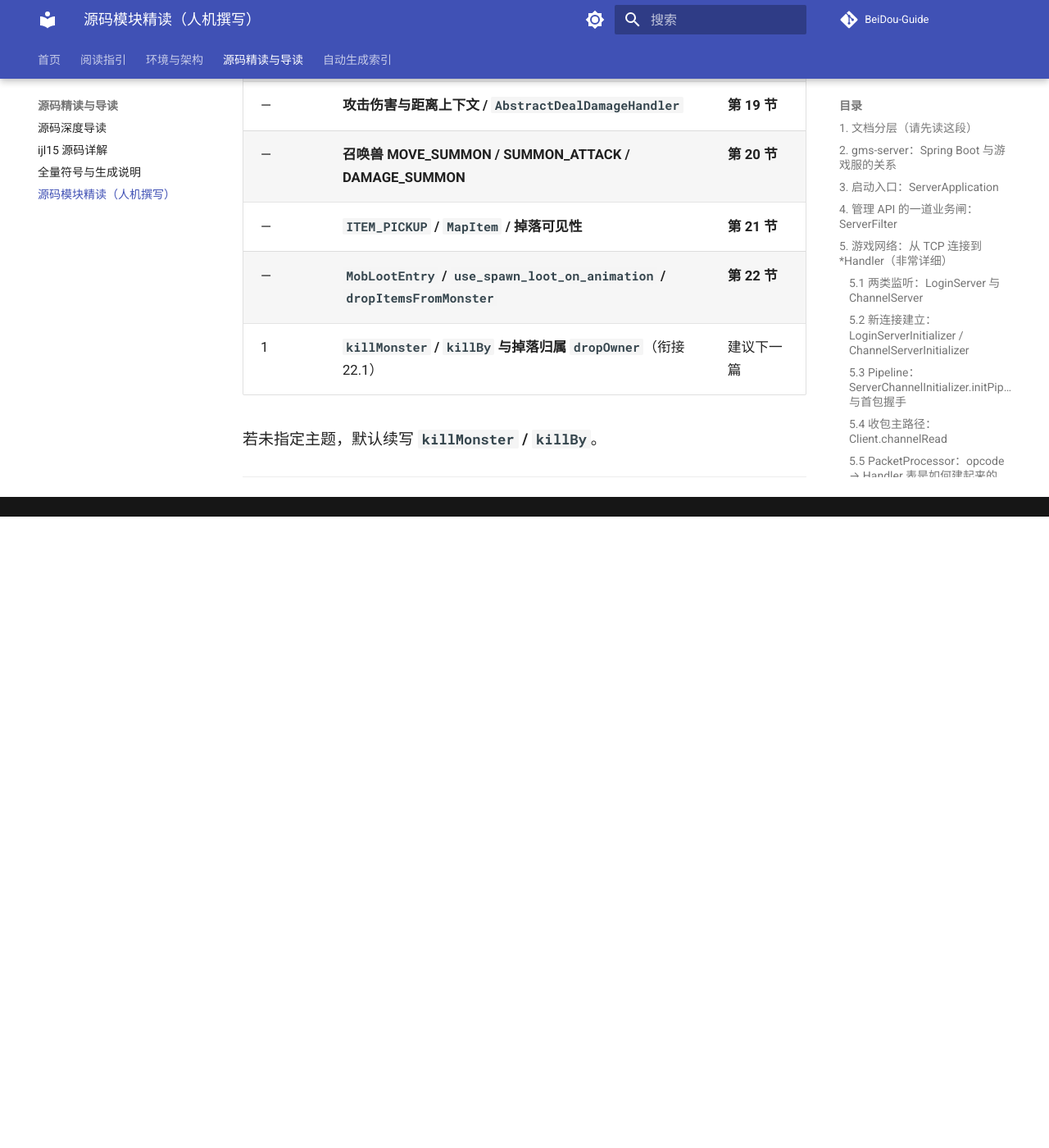
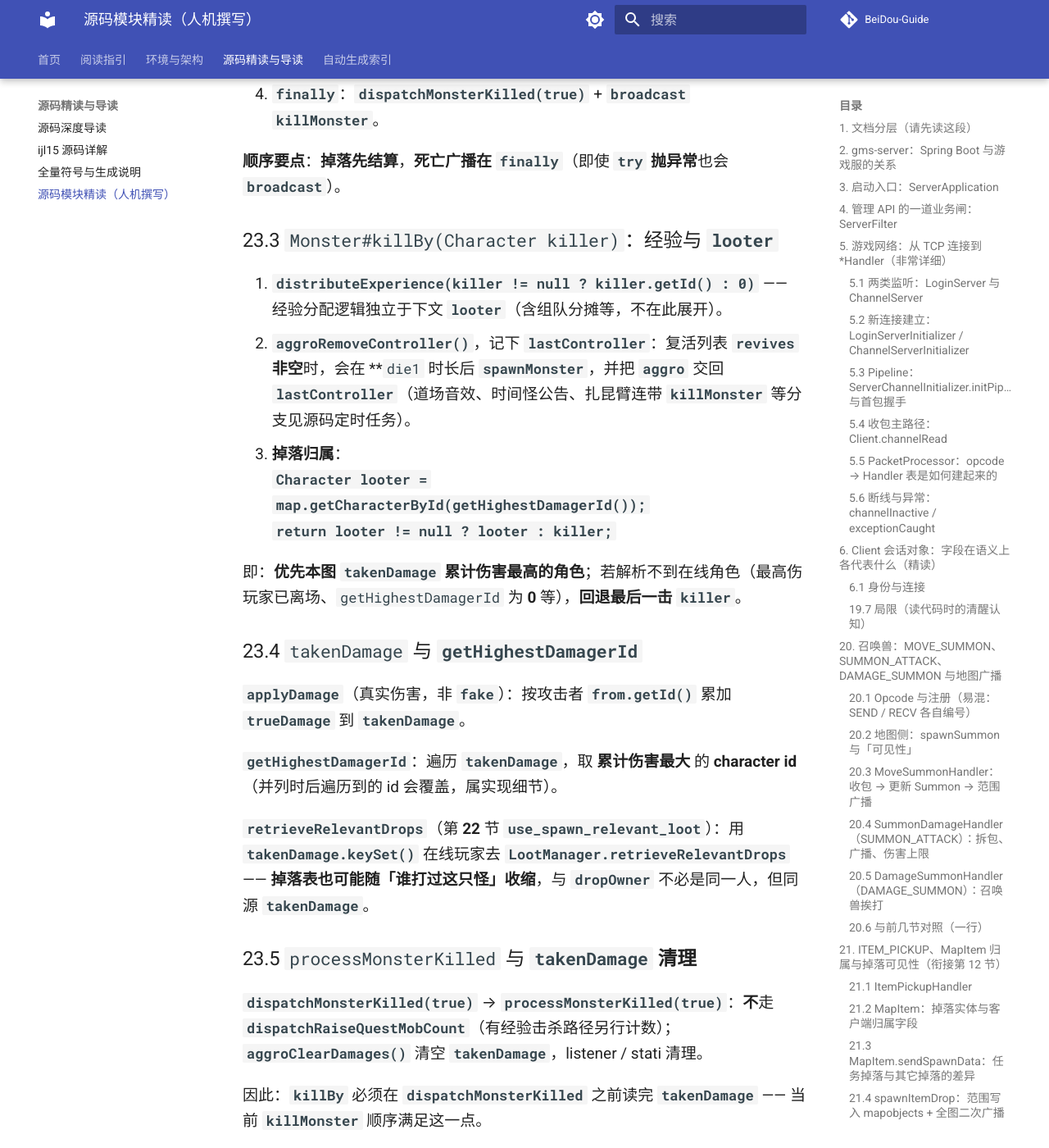
Before and after one commit to Uuclear/BeiDou-Guide, an MkDocs documentation site: the page built from docs/12-源码模块精读-人机撰写.md, in a window 1280 px wide and 1400 px high, scrolled down 93736 px. Shown: the whole window at 82% size. Built offline with MkDocs 1.6.1 and Material for MkDocs 9.7.7, drawn with Linux system fonts in a browser that asks for light colours; comment, search, counter and statistics services are not loaded; before the commit the page ends 94366 px from its top, so only the background shows below that; some of the changed text lies outside the part shown.

Commit message:
docs: 精读 killMonster、killBy 与掉落归属 dropOwner（第23节）
Co-authored-by: uuclear <382563984@qq.com>

```diff
--- a/docs/12-源码模块精读-人机撰写.md
+++ b/docs/12-源码模块精读-人机撰写.md
@@ -1271,7 +1271,65 @@ CLOSE_RANGE / RANGED / MAGIC → parseDamage → applyAttack
 
 ---
 
-## 23. ijl15（客户端 DLL）在进程里做什么（浓缩）
+## 23. `killMonster`、`removeKilledMonsterObject` 与 **`Monster.killBy` → 掉落归属
+
+本节衔接 **第 22 节**：**谁作为 `Character owner` 写进 `MapItem`**，来自 **`dropFromMonster(dropOwner, …)`** 的 **`dropOwner`**；而 **`dropOwner`** 又由 **`Monster.killBy(killer)`** 的返回值（再 **`null` 则回退 `killer`**）决定。
+
+### 23.1 入口：`damageMonster` → **`killMonster(monster, chr, true)`**
+
+**`MapleMap#damageMonster(chr, monster, damage)`**：怪仍 **`isAlive()`** 时 **`monster.damage(chr, damage, false)`**；若 **`damage` 返回 lastHit（致死）** 或触发自爆阈值，则 **`killMonster(monster, chr, true[, animation])`**。
+
+因此 **`killMonster` 的 `chr`** 通常是 **最后一击（或来自地图逻辑的击杀发起者）**，不一定是 **`killBy` 最终选用的掉落主人**。
+
+### 23.2 `killMonster(monster, chr, withDrops, animation)` 分支
+
+**`monster == null`** → **return**。
+
+**`chr == null`**（环境杀、脚本清怪等）：
+
+- **`removeKilledMonsterObject(monster)`** 成功则：**`dispatchMonsterKilled(false)`**（**无 killer** 语义）、**`broadcast killMonster`**、**`aggroSwitchController(null)`**。
+- **不掉落**（无 **`dropFromMonster`**）。
+
+**`chr != null`**：
+
+1. **`removeKilledMonsterObject`**：**`monster.getHp() < 0`** → **false**（防止同一死亡二次移除）；否则 **`spawnedMonstersOnMap--`、`removeMapObject`、`disposeMapObject`**（**`hp.set(-1)`**）、Boss 血条清理。
+2. **`try`** 内：等级差 **`>= 30`** 非 GM **Autoban alert**；CPQ **`gainCP`**；全图 Buff 物品；扎昆手臂等特殊逻辑。
+3. **`Character dropOwner = monster.killBy(chr)`**；若 **`withDrops && !dropsDisabled`**：**`dropOwner == null` 则 `dropOwner = chr`**，再 **`dropFromMonster(dropOwner, monster, false)`**。
+4. **`finally`**：**`dispatchMonsterKilled(true)`** + **`broadcast killMonster`**。
+
+**顺序要点**：**掉落先结算**，**死亡广播在 `finally`**（即使 **`try` 抛异常**也会 **`broadcast`**）。
+
+### 23.3 `Monster#killBy(Character killer)`：经验与 **`looter`**
+
+1. **`distributeExperience(killer != null ? killer.getId() : 0)`** —— 经验分配逻辑独立于下文 **`looter`**（含组队分摊等，不在此展开）。
+2. **`aggroRemoveController()`**，记下 **`lastController`**：复活列表 **`revives` 非空**时，会在 **`die1` 时长后 **`spawnMonster`**，并把 **`aggro`** 交回 **`lastController`**（道场音效、时间怪公告、扎昆臂连带 **`killMonster`** 等分支见源码定时任务）。
+3. **掉落归属**：
+   **`Character looter = map.getCharacterById(getHighestDamagerId());`**
+   **`return looter != null ? looter : killer;`**
+
+即：**优先本图 **`takenDamage`** 累计伤害最高的角色**；若解析不到在线角色（最高伤玩家已离场、`getHighestDamagerId` 为 **0** 等），**回退最后一击 `killer`**。
+
+### 23.4 `takenDamage` 与 **`getHighestDamagerId`**
+
+**`applyDamage`**（真实伤害，非 **`fake`**）：按攻击者 **`from.getId()`** 累加 **`trueDamage`** 到 **`takenDamage`**。
+
+**`getHighestDamagerId`**：遍历 **`takenDamage`**，取 **累计伤害最大** 的 **character id**（并列时后遍历到的 id 会覆盖，属实现细节）。
+
+**`retrieveRelevantDrops`**（第 **22** 节 **`use_spawn_relevant_loot`**）：用 **`takenDamage.keySet()`** 在线玩家去 **`LootManager.retrieveRelevantDrops`** —— **掉落表也可能随「谁打过这只怪」收缩**，与 **`dropOwner`** 不必是同一人，但同源 **`takenDamage`**。
+
+### 23.5 `processMonsterKilled` 与 **`takenDamage` 清理**
+
+**`dispatchMonsterKilled(true)`** → **`processMonsterKilled(true)`**：**不**走 **`dispatchRaiseQuestMobCount`**（有经验击杀路径另行计数）；**`aggroClearDamages()`** 清空 **`takenDamage`**，listener / stati 清理。
+
+因此：**`killBy`** 必须在 **`dispatchMonsterKilled`** 之前读完 **`takenDamage`** —— 当前 **`killMonster`** 顺序满足这一点。
+
+### 23.6 与 **`killMonsterWithDrops(int mobId)`**（顺带）
+
+取 **`mapChars.get(mob.getHighestDamagerId())`** 作为 **`chr`**，若无则 **默认第一个地图玩家**，再 **`killMonster(mob, chr, true)`** —— **最后一击参数被设为「最高伤」**，与 **`killBy` 内层逻辑一致倾向**，但若 **`killBy` 仍回退 `killer`**，两者在边界情况下仍可能不完全相同。
+
+---
+
+## 24. ijl15（客户端 DLL）在进程里做什么（浓缩）
 
 更细的按文件说明见 **`10-BeiDou-ijl15-源码详解.md`**。这里只强调主线：
 
@@ -1300,8 +1358,9 @@ CLOSE_RANGE / RANGED / MAGIC → parseDamage → applyAttack
 | — | **召唤兽 MOVE_SUMMON / SUMMON_ATTACK / DAMAGE_SUMMON** | **第 20 节** |
 | — | **`ITEM_PICKUP` / `MapItem` / 掉落可见性** | **第 21 节** |
 | — | **`MobLootEntry` / `use_spawn_loot_on_animation` / `dropItemsFromMonster`** | **第 22 节** |
-| 1 | **`killMonster` / `killBy` 与掉落归属 `dropOwner`**（衔接 22.1） | 建议下一篇 |
+| — | **`killMonster` / `killBy` / `dropOwner` 与 `takenDamage`** | **第 23 节** |
+| 1 | **`distributeExperience` 组队分摊与吸经验**（可选深挖） | 建议下一篇 |
 
-若未指定主题，默认续写 **`killMonster` / `killBy`**。
+若未指定主题，默认续写 **怪物死亡经验分配**。
 
 ---
```
Also changed, not shown: other parts of docs/12-源码模块精读-人机撰写.md (+1 -1 lines), tasks/todo.md (+1 -0 lines).
